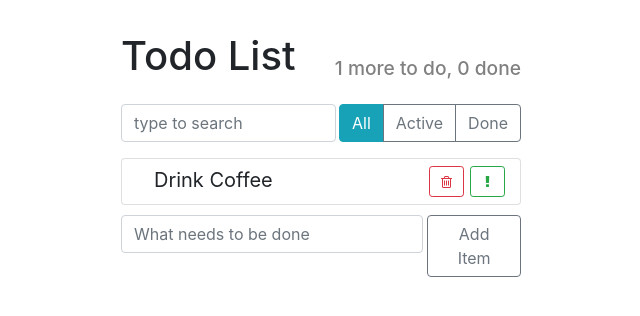
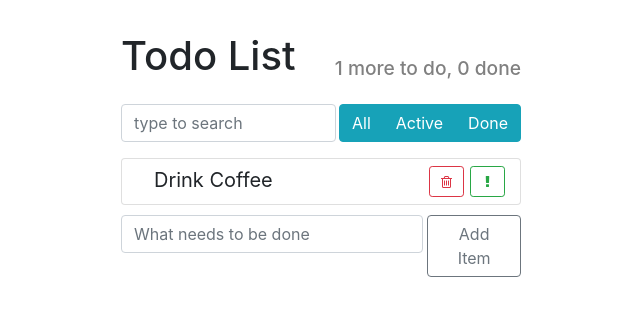
Before and after one commit to Ihor-Onyshchuk/tasks-manager, a React (Create React App) app: page / in a window 1280 px wide. Shown: the top 316 px of the page, without its empty margins (319-959 px from the left). Built offline with nearby package versions, Linux system fonts and the light colour scheme.

Commit message:
add base filter to the list

```diff
--- a/src/components/App/App.js
+++ b/src/components/App/App.js
@@ -5,13 +5,15 @@ import SearchPanel from "../SearchPanel/SearchPanel";
 import "./App.scss";
 import ItemStatusFilter from "../ItemStatusFilter/ItemStatusFilter";
 import ItemAddForm from "../ItemAddForm/ItemAddForm";
+import { render } from "react-dom";
 
 const uuid = () => `uuid${Date.now().toString(16)}`;
 
 export default class App extends Component {
   state = {
     todoData: [this.createTodoItem("Drink Coffee")],
-    term: ""
+    term: "",
+    filter: "active" // all, active, done
   };
 
   createTodoItem(label) {
@@ -85,9 +87,24 @@ export default class App extends Component {
     );
   }
 
+  filter(items, filter) {
+    switch (filter) {
+      case "all":
+        return items;
+      case "active":
+        return items.filter(item => !item.done);
+      case "done":
+        return items.filter(item => item.done);
+      default:
+        return items;
+    }
+  }
+
   render() {
-    const { todoData, term } = this.state;
-    const visibleItems = this.search(todoData, term);
+    const { todoData, term, filter } = this.state;
+
+    const visibleItems = this.filter(this.search(todoData, term), filter);
+
     const doneCount = todoData.filter(el => el.done).length;
     const todoCount = todoData.length - doneCount;
     return (
--- a/src/components/ItemStatusFilter/ItemStatusFilter.js
+++ b/src/components/ItemStatusFilter/ItemStatusFilter.js
@@ -1,20 +1,19 @@
 import React, { Component } from "react";
 import "./ItemStatusFilter.scss";
 
+const buttons = [
+  { name: "all", label: "All" },
+  { name: "active", label: "Active" },
+  { name: "done", label: "Done" }
+];
+
 export default class ItemStatusFilter extends Component {
   render() {
-    return (
-      <div className="btn-group">
-        <button type="button" className="btn btn-info">
-          All
-        </button>
-        <button type="button" className="btn btn-outline-secondary">
-          Active
-        </button>
-        <button type="button" className="btn btn-outline-secondary">
-          Done
-        </button>
-      </div>
-    );
+    const renderButtons = buttons.map(({ name, label }) => (
+      <button key={name} type="button" className="btn btn-info">
+        {label}
+      </button>
+    ));
+    return <div className="btn-group">{renderButtons}</div>;
   }
 }
```
